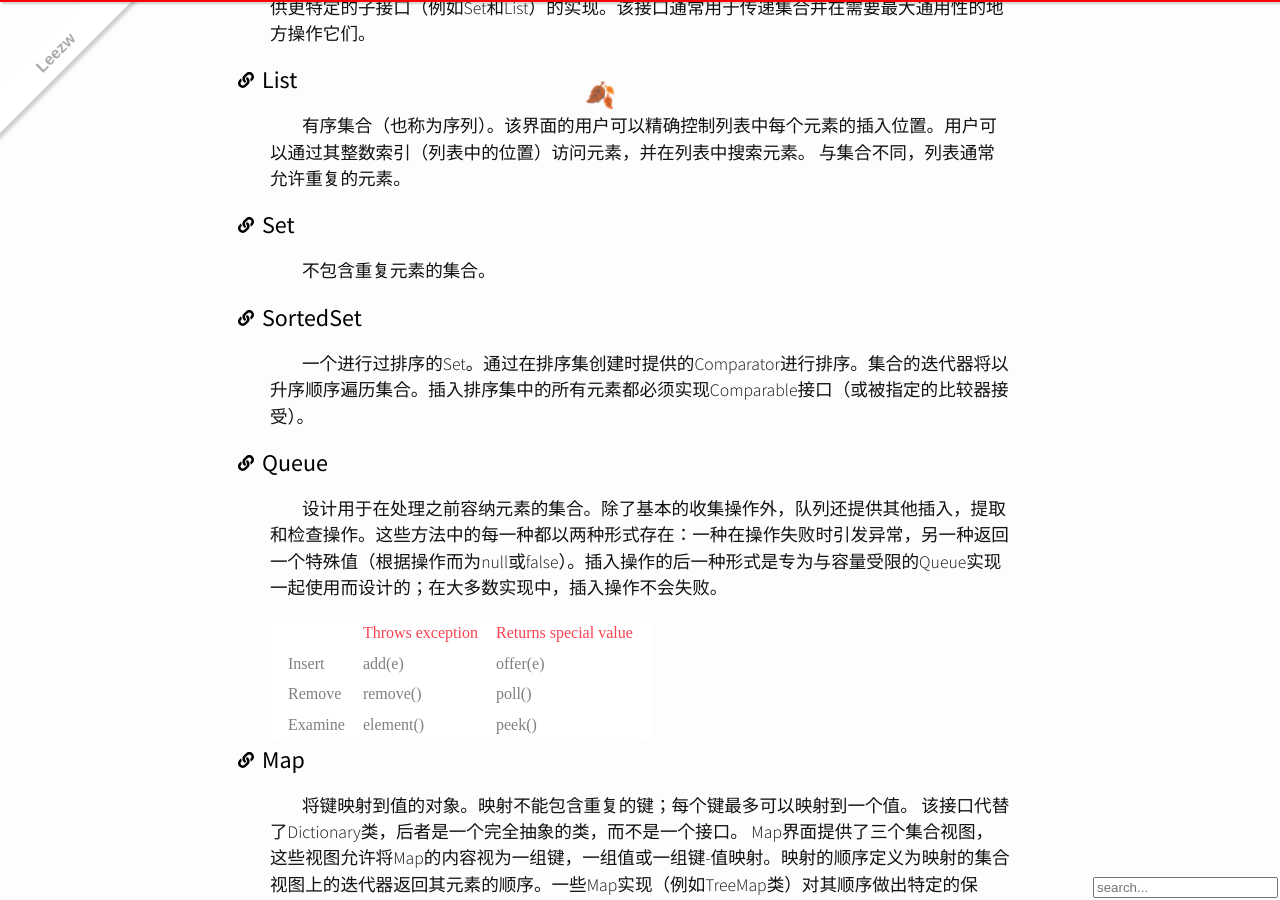
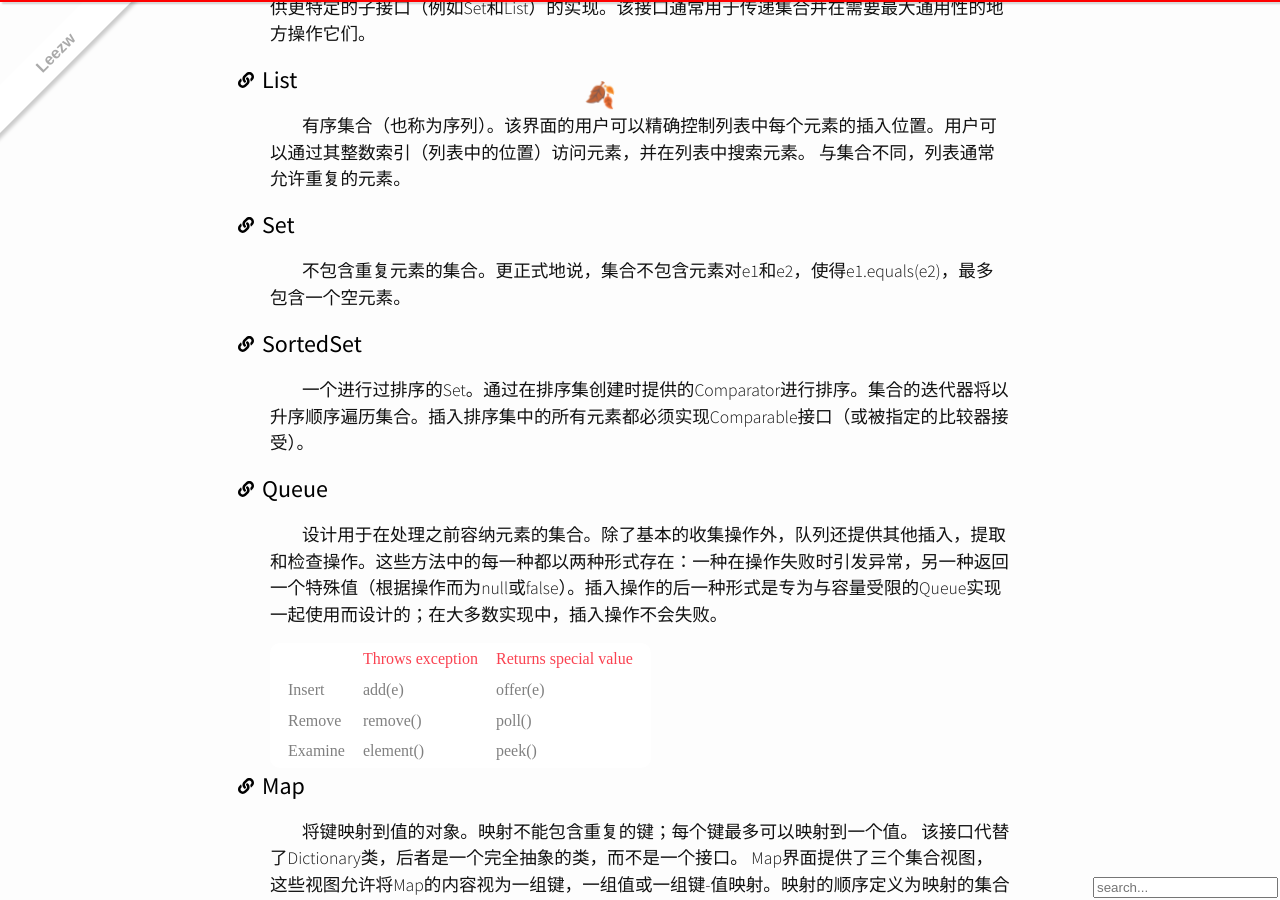
Before and after one commit to quantum-li/quantum-li.github.io, a Jekyll site: the page built from _posts/2020-09-12-java-util-collection-map.md, in a window 1280 px wide and 900 px high, scrolled down 632 px. Built offline with Jekyll 4.4.1, drawn with Linux system fonts in a browser that asks for light colours; nearby versions of some CDN libraries; comment, search, counter and statistics services are not loaded.

Commit message:
2020-09-27 15:05:21

```diff
--- a/_posts/2020-09-12-java-util-collection-map.md
+++ b/_posts/2020-09-12-java-util-collection-map.md
@@ -28,7 +28,7 @@ excerpt: Collection、List、Set、SortedSet、Queue、Map、AbstractMap、Sorte
 
 ## Set
 
-不包含重复元素的集合。
+不包含重复元素的集合。更正式地说，集合不包含元素对e1和e2，使得e1.equals(e2)，最多包含一个空元素。
 
 ## SortedSet
 
```
